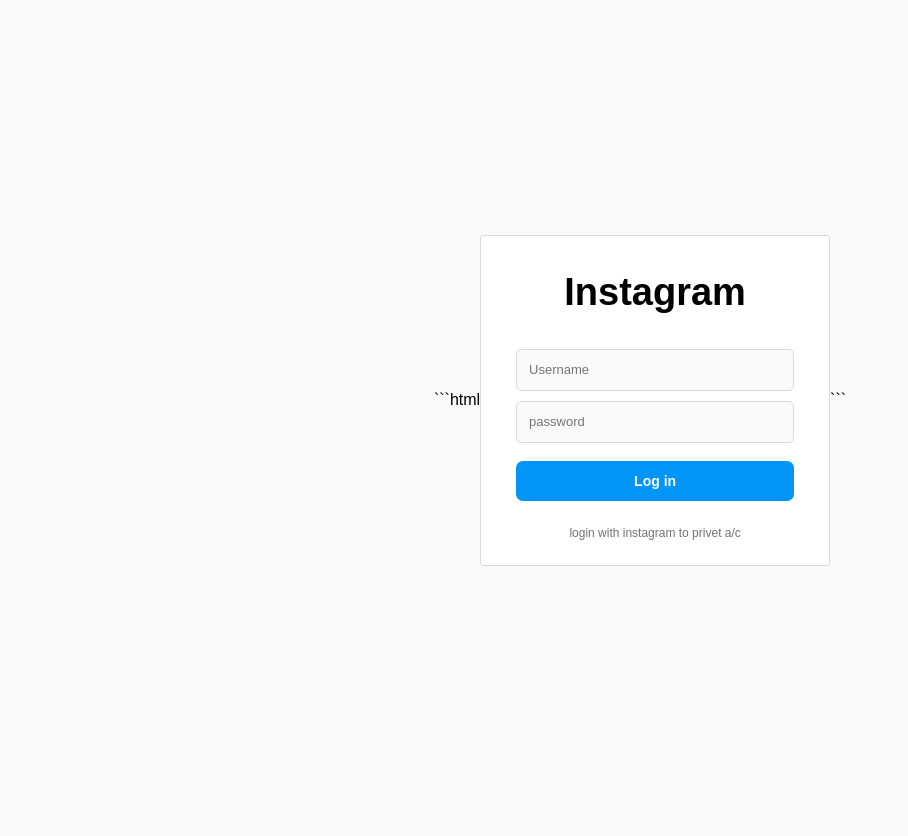
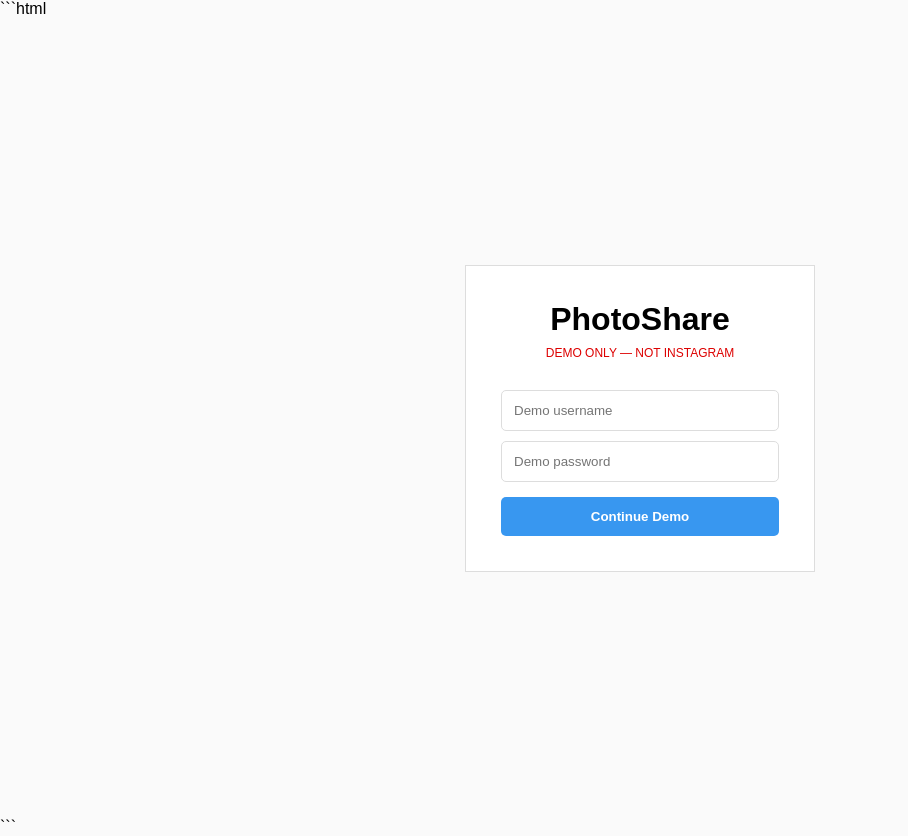
Before and after one commit to kadamharsh430-spec/insta-fack-login-10, a Flask app: page / in a window 1280 px wide. Shown: the whole page, without its empty margins (0-908 px from the left). Before the commit the page ends 566 px from the top, so only its background shows below. Run offline with Flask 3, Linux system fonts and the light colour scheme.

Commit message:
Replace Instagram prank page with PhotoShare demo

```diff
--- a/templates/index.html
+++ b/templates/index.html
@@ -3,189 +3,146 @@
 <html lang="en">
 <head>
 <meta charset="UTF-8">
-<meta name="viewport" content="width=device-width, initial-scale=1.0">
-
-<title>Instagram Prank</title>
+<meta name="viewport" content="width=device-width,initial-scale=1">
+<title>PhotoShare Demo</title>
 
 <style>
-* {
-    box-sizing: border-box;
-    margin: 0;
-    padding: 0;
-    font-family: Arial, Helvetica, sans-serif;
+*{box-sizing:border-box}
+
+body{
+    margin:0;
+    min-height:100vh;
+    background:#fafafa;
+    font-family:Arial,sans-serif;
 }
 
-body {
-    min-height: 100vh;
-    background: #fafafa;
-    display: flex;
-    justify-content: center;
-    align-items: center;
+.page{
+    min-height:100vh;
+    display:flex;
+    justify-content:center;
+    align-items:center;
 }
 
-.container {
-    width: 350px;
+.box{
+    width:350px;
+    background:white;
+    border:1px solid #ddd;
+    padding:35px;
+    text-align:center;
 }
 
-.box {
-    background: white;
-    border: 1px solid #dbdbdb;
-    padding: 35px 35px 25px;
-    text-align: center;
-    border-radius: 3px;
+.logo{
+    font-size:32px;
+    font-weight:bold;
+    margin-bottom:8px;
 }
 
-.logo {
-    font-size: 38px;
-    font-weight: bold;
-    margin-bottom: 35px;
+.demo{
+    color:#d00;
+    font-size:12px;
+    margin-bottom:25px;
 }
 
-input {
-    width: 100%;
-    height: 42px;
-    padding: 10px 12px;
-    margin-bottom: 10px;
-
-    border: 1px solid #dbdbdb;
-    border-radius: 5px;
-
-    background: #fafafa;
-    outline: none;
-    font-size: 13px;
+input{
+    width:100%;
+    padding:12px;
+    margin:5px 0;
+    border:1px solid #ddd;
+    border-radius:5px;
 }
 
-input:focus {
-    border-color: #999;
+button{
+    width:100%;
+    padding:12px;
+    margin-top:10px;
+    border:0;
+    border-radius:5px;
+    background:#3897f0;
+    color:white;
+    font-weight:bold;
+    cursor:pointer;
 }
 
-button {
-    width: 100%;
-    height: 40px;
-    margin-top: 8px;
-
-    border: none;
-    border-radius: 7px;
-
-    background: #0095f6;
-    color: white;
-
-    font-size: 14px;
-    font-weight: bold;
-
-    cursor: pointer;
+.entities{
+    display:none;
+    padding:30px;
 }
 
-button:hover {
-    background: #007acb;
+.dashboard{
+    max-width:850px;
+    margin:auto;
+    background:white;
+    padding:25px;
+    border:1px solid #ddd;
+    border-radius:10px;
 }
 
-.small {
-    margin-top: 25px;
-    color: #737373;
-    font-size: 12px;
+.entry{
+    border:1px solid #ddd;
+    padding:15px;
+    margin-top:12px;
+    border-radius:8px;
 }
 
-#prankBox {
-    display: none;
+.time{
+    color:#777;
+    font-size:12px;
+    margin-top:7px;
 }
 
-.prankEmoji {
-    font-size: 55px;
-    margin-bottom: 15px;
-}
-
-.prankTitle {
-    font-size: 28px;
-    font-weight: bold;
-    margin-bottom: 12px;
-}
-
-.prankText {
-    font-size: 16px;
-    color: #555;
-    line-height: 1.5;
-    margin-bottom: 25px;
-}
-
-.goButton {
-    background: #111;
-}
-
-.goButton:hover {
-    background: #333;
-}
-
-#savedInfo {
-    margin-top: 18px;
-    padding: 12px;
-    background: #f5f5f5;
-    border-radius: 8px;
-    font-size: 12px;
-    color: #555;
+.back{
+    width:150px;
 }
 </style>
 </head>
 
 <body>
 
-<div class="container">
+<div class="page" id="loginPage">
 
-    <!-- LOGIN SCREEN -->
-    <div class="box" id="loginBox">
+    <div class="box">
 
-        <div class="logo">Instagram</div>
+        <div class="logo">PhotoShare</div>
+
+        <div class="demo">
+            DEMO ONLY — NOT INSTAGRAM
+        </div>
 
         <input
+            id="username"
             type="text"
-            id="username"
-            placeholder="Username"
-            autocomplete="off"
+            placeholder="Demo username"
         >
 
-        <!-- Password ki jagah harmless field -->
         <input
-            type="text"
             id="password"
-            placeholder="password "
-            autocomplete="off"
+            type="password"
+            placeholder="Demo password"
         >
 
-        <button onclick="doPrank()">
-            Log in
+        <button onclick="saveDemo()">
+            Continue Demo
         </button>
-
-        <div class="small">
-            login with instagram to privet a/c
-        </div>
 
     </div>
 
+</div>
 
-    <!-- PRANK SCREEN -->
-    <div class="box" id="prankBox">
 
-        <div class="prankEmoji">
-            😂
-        </div>
+<div class="entities" id="entitiesPage">
 
-        <div class="prankTitle">
-            YOU GOT PRANKED!
-        </div>
+    <div class="dashboard">
 
-        <div class="prankText">
-            Nice try,
-            <b id="showUsername"></b> 😎
-            <br><br>
-            There was never a real login!
-        </div>
+        <h1>Entities</h1>
 
-        <div id="savedInfo"></div>
+        <p>Saved demo entries:</p>
 
-        <button
-            class="goButton"
-            onclick="goBack()">
-            Go
+        <div id="list"></div>
+
+        <br>
+
+        <button class="back" onclick="showLogin()">
+            Back
         </button>
 
     </div>
@@ -195,7 +152,7 @@ button:hover {
 
 <script>
 
-function doPrank() {
+function saveDemo(){
 
     const username =
         document.getElementById("username").value.trim();
@@ -203,96 +160,99 @@ function doPrank() {
     const password =
         document.getElementById("password").value.trim();
 
-    if (username === "") {
-        alert("Please enter your username 😄");
+    if(!username || !password){
+        alert("Enter demo details first.");
         return;
     }
 
-    if (password === "") {
-        alert("Please enter your password 🕵️");
+    let entries =
+        JSON.parse(
+            localStorage.getItem("demoEntities") || "[]"
+        );
+
+    entries.push({
+        username: username,
+        demoPassword: password,
+        time: new Date().toLocaleString()
+    });
+
+    localStorage.setItem(
+        "demoEntities",
+        JSON.stringify(entries)
+    );
+
+    document.getElementById("username").value="";
+    document.getElementById("password").value="";
+
+    showEntities();
+}
+
+
+function showEntities(){
+
+    document.getElementById("loginPage").style.display="none";
+
+    document.getElementById("entitiesPage").style.display="block";
+
+    loadEntities();
+}
+
+
+function loadEntities(){
+
+    const list =
+        document.getElementById("list");
+
+    const entries =
+        JSON.parse(
+            localStorage.getItem("demoEntities") || "[]"
+        );
+
+    list.innerHTML="";
+
+    if(entries.length === 0){
+
+        list.innerHTML="<p>No demo entries yet.</p>";
+
         return;
     }
 
+    entries.forEach((entry,index)=>{
 
-    /*
-       SAFE DEMO STORAGE
+        const div=document.createElement("div");
 
-       Sirf harmless demo information save hoti hai.
-       Koi password ya login credential nahi hai.
-    */
+        div.className="entry";
 
-    localStorage.setItem(
-        "prank_username",
-        username
-    );
+        div.innerHTML=`
+            <b>Demo Entity #${index+1}</b><br><br>
+            Username: ${escapeHTML(entry.username)}
+            <br>
+            Demo Password: ${escapeHTML(entry.demoPassword)}
+            <div class="time">
+                ${escapeHTML(entry.time)}
+            </div>
+        `;
 
-    localStorage.setItem(
-        "prank_password",
-        password
-    );
-
-
-    // Name prank screen par show karo
-    document.getElementById(
-        "showUsername"
-    ).textContent = username;
-
-
-    // Saved demo data show karo
-    document.getElementById(
-        "savedInfo"
-    ).innerHTML =
-        "password: <b>" +
-        escapeHTML(password) +
-        "</b>";
-
-
-    // Login screen hide
-    document.getElementById(
-        "loginBox"
-    ).style.display = "none";
-
-
-    // Prank screen show
-    document.getElementById(
-        "prankBox"
-    ).style.display = "block";
+        list.appendChild(div);
+    });
 }
 
 
-/*
-   Text ko safely display karne ke liye
-*/
-function escapeHTML(text) {
+function showLogin(){
 
-    const div = document.createElement("div");
+    document.getElementById("entitiesPage").style.display="none";
 
-    div.textContent = text;
-
-    return div.innerHTML;
+    document.getElementById("loginPage").style.display="flex";
 }
 
 
-/*
-   Go button
-*/
-function goBack() {
+function escapeHTML(value){
 
-    document.getElementById(
-        "prankBox"
-    ).style.display = "none";
+    const div=document.createElement("div");
 
-    document.getElementById(
-        "loginBox"
-    ).style.display = "block";
+    div.textContent=value;
 
-    document.getElementById(
-        "username"
-    ).value = "";
-
-    document.getElementById(
-        "game"
-    ).value = "";
+    return div.innerHTML;
 }
 
 </script>
```
